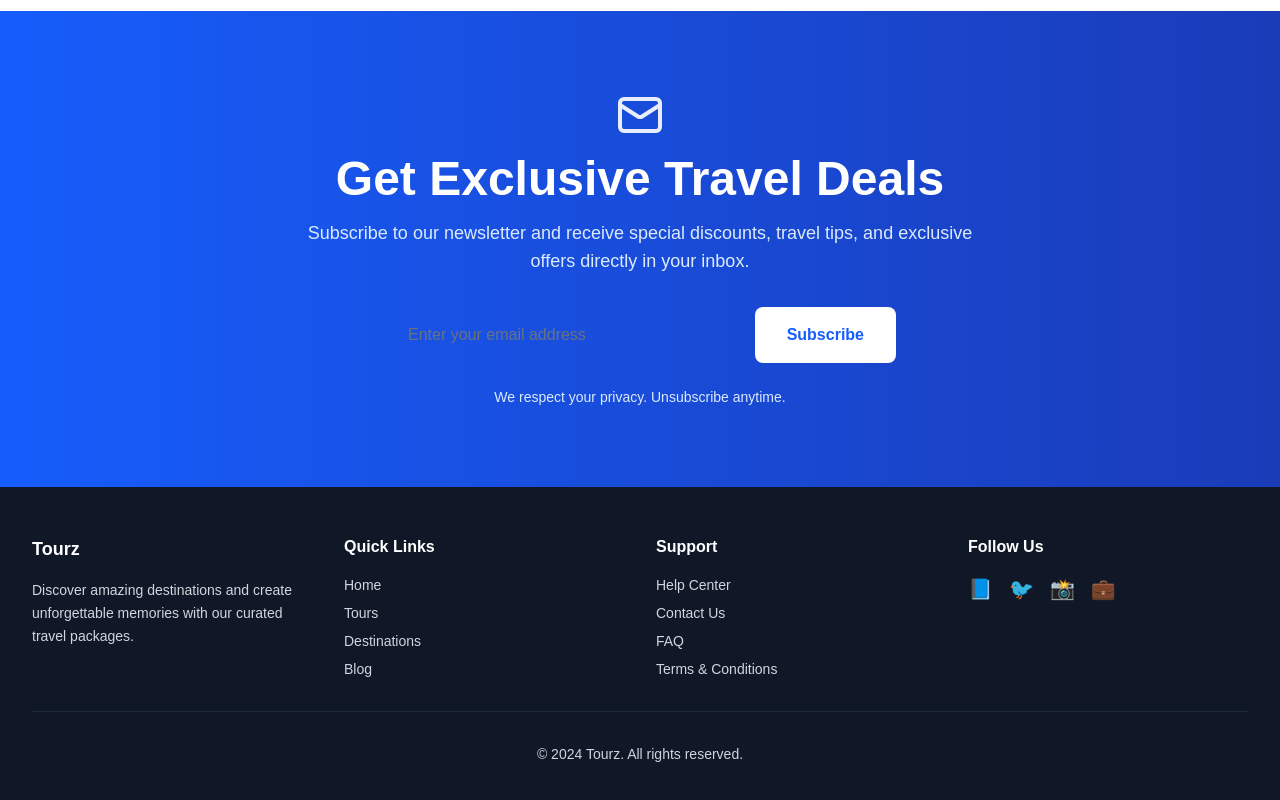
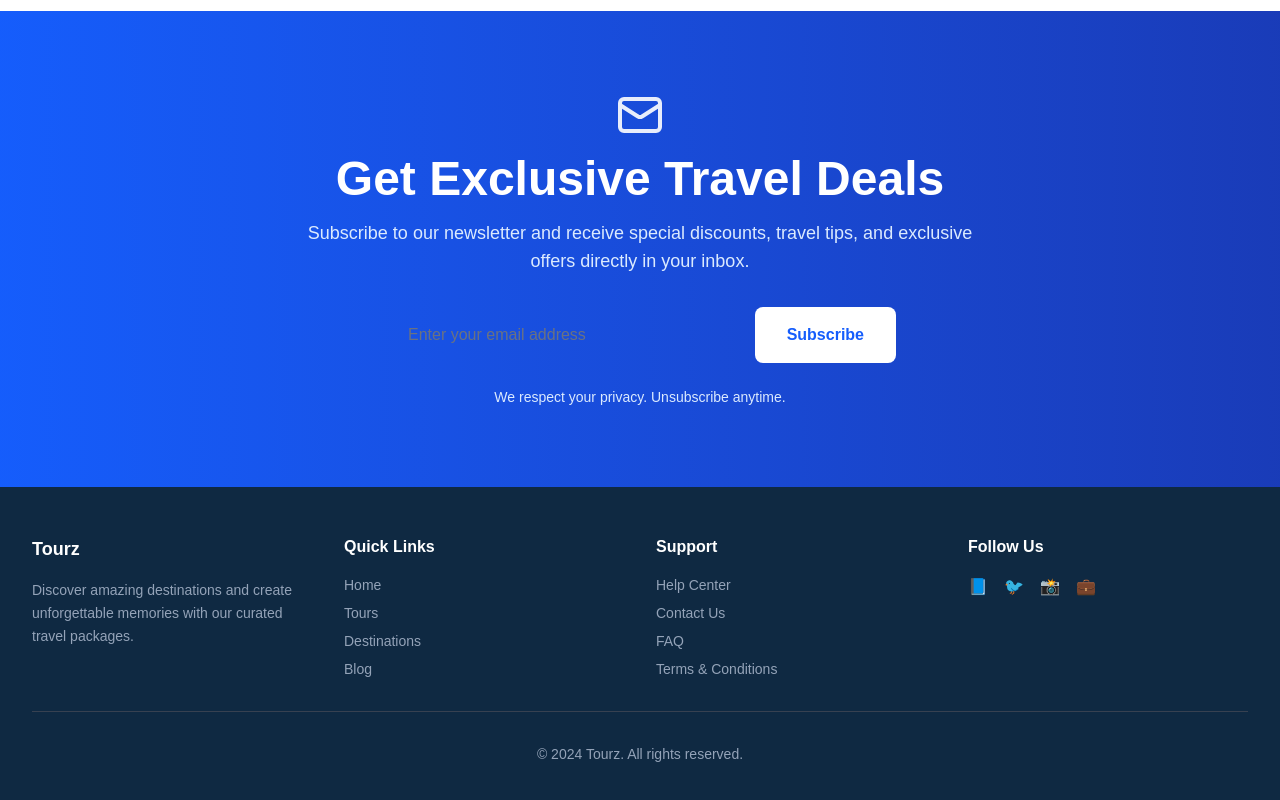
Before and after one commit to DEBOJEETDAS36/new_tourz, a Next.js app: page / in a window 1280 px wide. Shown: the part 5908-6708 px from the top of the page. Built offline with nearby package versions, Linux system fonts and the light colour scheme.

Commit message:
footer updated

```diff
--- a/components/layout/Footer.tsx
+++ b/components/layout/Footer.tsx
@@ -3,7 +3,7 @@ import Link from 'next/link';
 
 export default function Footer() {
   return (
-    <footer className="bg-gray-900 text-gray-300 py-12">
+    <footer className="bg-[#0F2942] text-[#94A3B8] py-12">
       <div className="max-w-7xl mx-auto px-4 sm:px-6 lg:px-8">
         <div className="grid grid-cols-1 md:grid-cols-4 gap-8 mb-8">
 
@@ -19,10 +19,10 @@ export default function Footer() {
           <div>
             <h4 className="text-white font-bold mb-4">Quick Links</h4>
             <ul className="space-y-2 text-sm">
-              <li><Link href="/" className="hover:text-white transition">Home</Link></li>
-              <li><Link href="/tours" className="hover:text-white transition">Tours</Link></li>
-              <li><Link href="/destinations" className="hover:text-white transition">Destinations</Link></li>
-              <li><Link href="/blog" className="hover:text-white transition">Blog</Link></li>
+              <li><Link href="/" className="text-[#94A3B8] hover:text-[#14B8A6] transition">Home</Link></li>
+              <li><Link href="/tours" className="text-[#94A3B8] hover:text-[#14B8A6] transition">Tours</Link></li>
+              <li><Link href="/destinations" className="text-[#94A3B8] hover:text-[#14B8A6] transition">Destinations</Link></li>
+              <li><Link href="/blog" className="text-[#94A3B8] hover:text-[#14B8A6] transition">Blog</Link></li>
             </ul>
           </div>
 
@@ -30,27 +30,27 @@ export default function Footer() {
           <div>
             <h4 className="text-white font-bold mb-4">Support</h4>
             <ul className="space-y-2 text-sm">
-              <li><Link href="#" className="hover:text-white transition">Help Center</Link></li>
-              <li><Link href="#" className="hover:text-white transition">Contact Us</Link></li>
-              <li><Link href="#" className="hover:text-white transition">FAQ</Link></li>
-              <li><Link href="#" className="hover:text-white transition">Terms & Conditions</Link></li>
+              <li><Link href="#" className="text-[#94A3B8] hover:text-[#14B8A6] transition">Help Center</Link></li>
+              <li><Link href="#" className="text-[#94A3B8] hover:text-[#14B8A6] transition">Contact Us</Link></li>
+              <li><Link href="#" className="text-[#94A3B8] hover:text-[#14B8A6] transition">FAQ</Link></li>
+              <li><Link href="#" className="text-[#94A3B8] hover:text-[#14B8A6] transition">Terms & Conditions</Link></li>
             </ul>
           </div>
 
           {/* Social */}
           <div>
             <h4 className="text-white font-bold mb-4">Follow Us</h4>
-            <div className="flex space-x-4 text-xl">
-              <a href="#" className="hover:text-white transition" aria-label="Facebook">📘</a>
-              <a href="#" className="hover:text-white transition" aria-label="Twitter">🐦</a>
-              <a href="#" className="hover:text-white transition" aria-label="Instagram">📸</a>
-              <a href="#" className="hover:text-white transition" aria-label="LinkedIn">💼</a>
+            <div className="flex space-x-4">
+              <a href="#" aria-label="Facebook" className="text-[#94A3B8] hover:text-[#14B8A6] transition">📘</a>
+              <a href="#" aria-label="Twitter" className="text-[#94A3B8] hover:text-[#14B8A6] transition">🐦</a>
+              <a href="#" aria-label="Instagram" className="text-[#94A3B8] hover:text-[#14B8A6] transition">📸</a>
+              <a href="#" aria-label="LinkedIn" className="text-[#94A3B8] hover:text-[#14B8A6] transition">💼</a>
             </div>
           </div>
         </div>
 
         {/* Bottom */}
-        <div className="border-t border-gray-800 pt-8 text-center text-sm">
+        <div className="border-t border-[#374151] pt-8 text-center text-sm text-[#94A3B8]">
           <p>&copy; 2024 Tourz. All rights reserved.</p>
         </div>
       </div>
```
